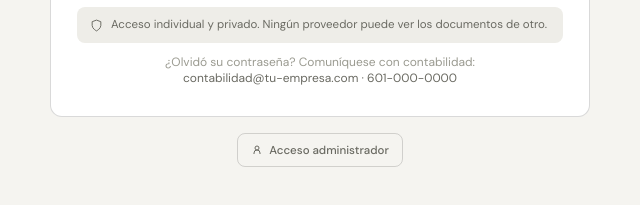
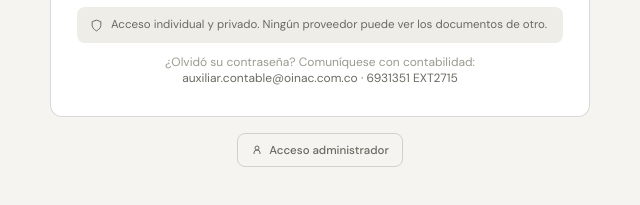
Before and after one commit to AdminOINAC/Certificados-Retenciones, a plain HTML site: page index.html in a window 1280 px wide. Shown: the part 501-706 px from the top of the page, 320-960 px from the left. Drawn offline with nearby package versions, Linux system fonts and the light colour scheme.

Commit message:
Update index.html

```diff
--- a/index.html
+++ b/index.html
@@ -411,8 +411,8 @@ const ADMIN_PASS = "Admin@2024!";               // Cámbiala antes de publicar
 const CERT_YEAR = "2025";
 
 // ── 5. DATOS DE CONTACTO (aparecen en el portal) ──────────
-const CONTACT_EMAIL = "contabilidad@tu-empresa.com";
-const CONTACT_TEL   = "601-000-0000";
+const CONTACT_EMAIL = "auxiliar.contable@oinac.com.co";
+const CONTACT_TEL   = "6931351 EXT2715";
 </script>
 
 <!-- ========================================================
```
